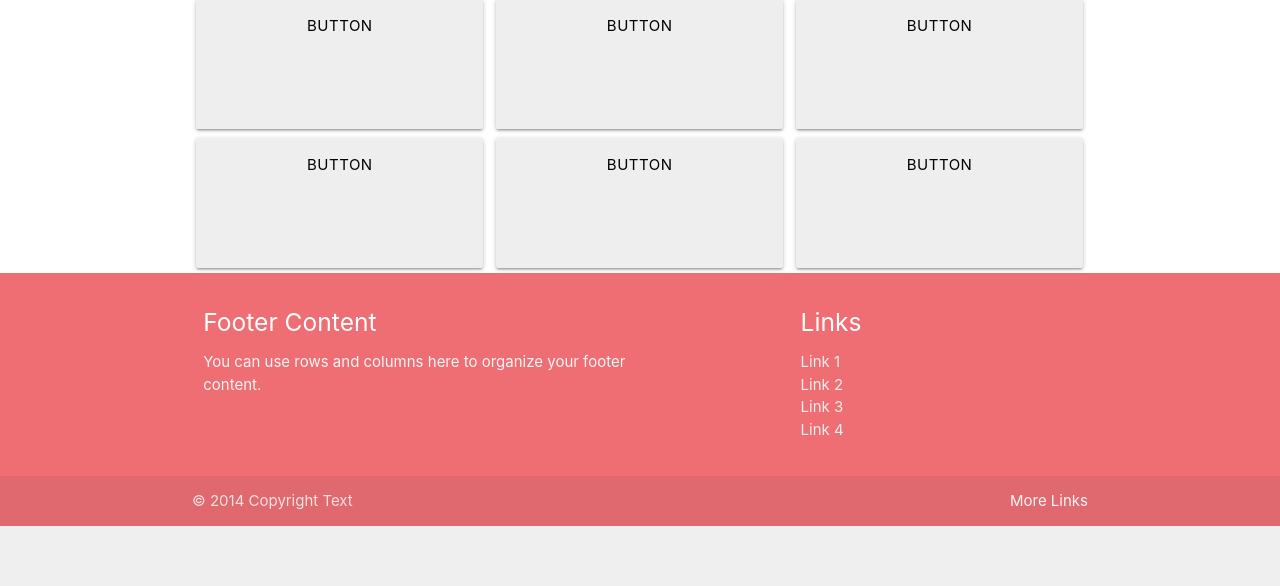
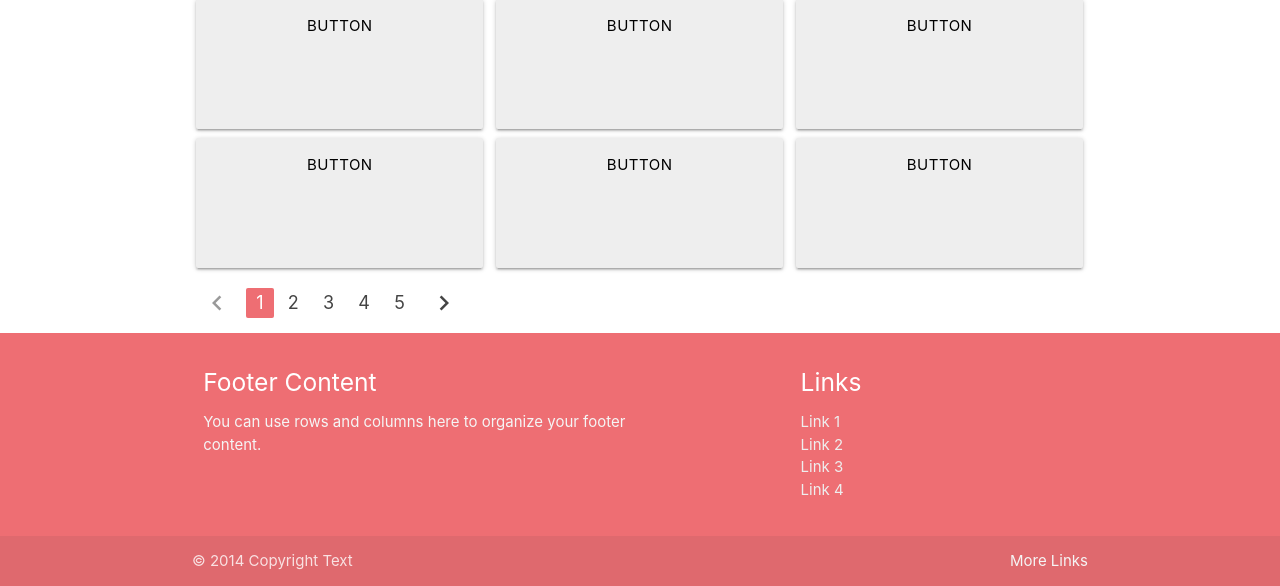
Before and after one commit to Legaeldan/milestone-3, a Flask app: page / in a window 1280 px wide. Shown: the part 486-1072 px from the top of the page. Before the commit the page ends 1012 px from the top, so only its background shows below. Run offline with Flask 2, Linux system fonts and the light colour scheme; some libraries are stand-ins or nearby versions.

Commit message:
Added pagination to bottom of homepage.

```diff
--- a/templates/home.html
+++ b/templates/home.html
@@ -18,4 +18,14 @@
 <a class="waves-effect waves-light btn-large">Button</a>
 <a class="waves-effect waves-light btn-large">Button</a>
 
+<ul class="pagination">
+    <li class="disabled"><a href="#!"><i class="material-icons">chevron_left</i></a></li>
+    <li class="active"><a href="#!">1</a></li>
+    <li class="waves-effect"><a href="#!">2</a></li>
+    <li class="waves-effect"><a href="#!">3</a></li>
+    <li class="waves-effect"><a href="#!">4</a></li>
+    <li class="waves-effect"><a href="#!">5</a></li>
+    <li class="waves-effect"><a href="#!"><i class="material-icons">chevron_right</i></a></li>
+  </ul>
+
 {% endblock %}
```
